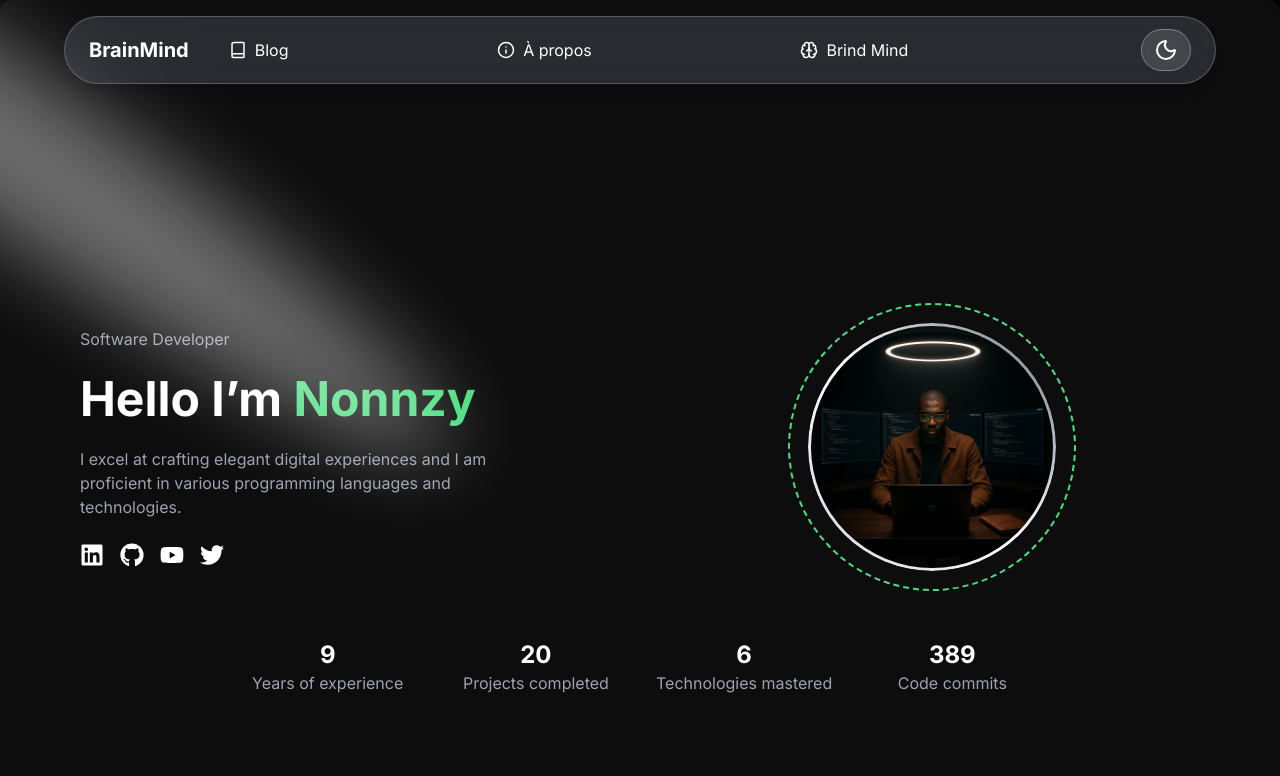
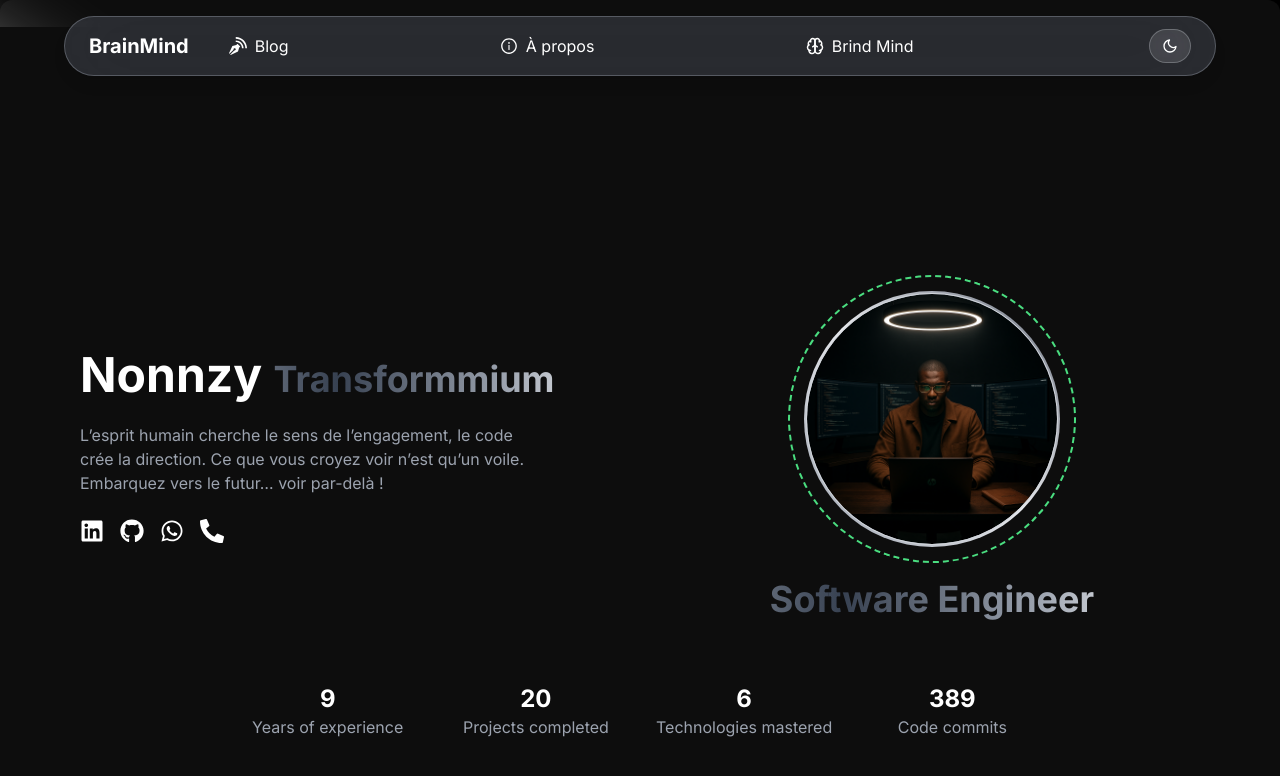
Before and after one commit to nonnzy7even7iete/brainmind, a React (Vite) app: page / in a window 1280 px wide. Shown: the top 776 px of the page. Built offline with nearby package versions, Linux system fonts and the light colour scheme.

Commit message:
Mise à jour brainmind

```diff
--- a/src/components/Navbar.jsx
+++ b/src/components/Navbar.jsx
@@ -1,13 +1,19 @@
 import { useState, useEffect } from "react";
 import { Link } from "react-router-dom";
-import { Menu, X, Book, Info, Brain, Moon, Sun } from "lucide-react";
+
+// 🔹 React Icons
+import { ImBlog } from "react-icons/im";
+import { AiOutlineInfoCircle } from "react-icons/ai";
+import { LuBrain } from "react-icons/lu";
+import { FiMoon, FiSun } from "react-icons/fi";
+import { CgMenuRightAlt, CgClose } from "react-icons/cg";
+
 import { Button } from "@/components/ui/button";
 
 export default function Navbar() {
-  const [open, setOpen] = useState(false); // état menu mobile
-  const [dark, setDark] = useState(false); // état thème
+  const [open, setOpen] = useState(false);
+  const [dark, setDark] = useState(false);
 
-  // ------------------ GESTION DU DARK MODE ------------------
   useEffect(() => {
     if (dark) {
       document.documentElement.classList.add("dark");
@@ -18,23 +24,20 @@ export default function Navbar() {
 
   const toggleTheme = () => setDark((prev) => !prev);
 
-  // ------------------ STYLE COMMUN POUR TOUS LES BOUTONS ------------------
   const buttonStyle = `
     rounded-full p-2 transition-colors duration-500
-    bg-gray-400/30 dark:bg-gray-800/40
-    border border-gray-300/40 dark:border-gray-600/40
+    bg-gray-400/10 dark:bg-gray-800/40  /* 🔹 soft et transparent */
+    border border-gray-300/30 dark:border-gray-600/40
     backdrop-blur-xl
-    hover:bg-gray-500/40 dark:hover:bg-gray-700/50
+    hover:bg-gray-400/20 dark:hover:bg-gray-700/50
   `;
 
-  // ------------------ STYLE COMMUN POUR TOUS LES LIENS (DESKTOP) ------------------
   const linkStyle = `
     flex items-center gap-2 text-white dark:text-gray-200
     transition-all duration-300 transform hover:scale-105 hover:font-semibold
     hover:text-white-400
   `;
 
-  // ------------------ STYLE COMMUN POUR TOUS LES LIENS (MOBILE) ------------------
   const linkStyleMobile = `
     flex items-center gap-3 text-white dark:text-white
     transition-all duration-300 transform hover:scale-105 hover:font-semibold
@@ -43,7 +46,7 @@ export default function Navbar() {
 
   return (
     <>
-      {/* ------------------ NAVBAR PRINCIPALE ------------------ */}
+      {/* NAVBAR PRINCIPALE */}
       <nav
         className="fixed top-4 left-1/2 -translate-x-1/2 w-[90vw] z-50
                    bg-gray-500/30 dark:bg-gray-900/30 backdrop-blur-2xl
@@ -51,7 +54,7 @@ export default function Navbar() {
                    rounded-full transition-colors duration-500 shadow-lg"
       >
         <div className="max-w-7xl mx-auto px-6 py-3 flex items-center justify-between">
-          {/* --------- LOGO --------- */}
+          {/* LOGO */}
           <Link
             to="/"
             className="text-xl font-bold text-white dark:text-white transition-colors duration-500"
@@ -59,48 +62,44 @@ export default function Navbar() {
             BrainMind{" "}
           </Link>
 
-          {/* --------- LIENS VERSION DESKTOP --------- */}
+          {/* LIENS VERSION DESKTOP */}
           <div className="hidden md:flex flex-1 justify-between items-center ml-10">
             <Link to="/blog" className={linkStyle}>
-              <Book size={18} /> Blog
+              <ImBlog size={18} /> Blog
             </Link>
             <Link to="/about" className={linkStyle}>
-              <Info size={18} /> À propos
+              <AiOutlineInfoCircle size={18} /> À propos
             </Link>
             <Link to="/brindmind" className={linkStyle}>
-              <Brain size={18} /> Brind Mind
+              <LuBrain size={18} /> Brind Mind
             </Link>
 
-            {/* --------- BOUTON DARK/LIGHT MODE (desktop) --------- */}
+            {/* BOUTON DARK/LIGHT MODE (desktop) */}
             <Button
               variant="ghost"
               size="icon"
               onClick={toggleTheme}
               className={buttonStyle + " ml-6"}
             >
-              {dark ? (
-                <Sun className="text-yellow-400" />
-              ) : (
-                <Moon className="text-white" />
-              )}
+              {dark ? <FiSun className="text-yellow-400" /> : <FiMoon className="text-white" />}
             </Button>
           </div>
 
-          {/* --------- TOGGLE MENU MOBILE --------- */}
+          {/* TOGGLE MENU MOBILE */}
           <div className="md:hidden flex items-center gap-2">
             <Button
               variant="ghost"
               size="icon"
               onClick={() => setOpen(!open)}
-              className={buttonStyle}
+              className={buttonStyle + " p-4 text-3xl"} // 🔹 bouton menu plus grand
             >
-              <Menu className="text-white" />
+              <CgMenuRightAlt className="text-white" />
             </Button>
           </div>
         </div>
       </nav>
 
-      {/* ------------------ MENU MOBILE ------------------ */}
+      {/* MENU MOBILE */}
       <div
         className={`fixed inset-0 z-40 transition-transform duration-500 ease-in-out
                     ${open ? "translate-x-0" : "translate-x-full"}
@@ -112,38 +111,34 @@ export default function Navbar() {
             onClick={() => setOpen(false)}
             className={linkStyleMobile}
           >
-            <Book size={28} /> Blog
+            <ImBlog size={28} /> Blog
           </Link>
           <Link
             to="/about"
             onClick={() => setOpen(false)}
             className={linkStyleMobile}
           >
-            <Info size={28} /> À propos
+            <AiOutlineInfoCircle size={28} /> À propos
           </Link>
           <Link
             to="/brindmind"
             onClick={() => setOpen(false)}
             className={linkStyleMobile}
           >
-            <Brain size={28} /> Brind Mind
+            <LuBrain size={28} /> Brind Mind
           </Link>
 
-          {/* --------- BOUTON DARK/LIGHT MODE (mobile) --------- */}
+          {/* BOUTON DARK/LIGHT MODE (mobile) */}
           <Button
             variant="ghost"
             size="icon"
             onClick={toggleTheme}
             className={buttonStyle + " mt-10"}
           >
-            {dark ? (
-              <Sun className="text-yellow-400" size={24} />
-            ) : (
-              <Moon className="text-white" size={24} />
-            )}
+            {dark ? <FiSun className="text-yellow-400" size={24} /> : <FiMoon className="text-white" size={24} />}
           </Button>
 
-          {/* --------- BOUTON "FERMER" MOBILE --------- */}
+          {/* BOUTON "FERMER" MOBILE */}
           <div className="absolute bottom-10">
             <Button
               variant="ghost"
@@ -151,7 +146,7 @@ export default function Navbar() {
               onClick={() => setOpen(false)}
               className={buttonStyle + " p-4"}
             >
-              <X className="text-white" size={22} />
+              <CgClose className="text-white" size={22} />
             </Button>
           </div>
         </div>
--- a/src/components/ui/homePage.jsx
+++ b/src/components/ui/homePage.jsx
@@ -2,17 +2,18 @@
 
 import { useEffect, useState } from "react";
 import { motion } from "framer-motion";
-import { FaLinkedin, FaGithub, FaTwitter, FaYoutube } from "react-icons/fa";
+import { FaLinkedin, FaGithub, FaPhoneAlt, FaWhatsapp } from "react-icons/fa";
 import nonnzytr from "../../assets/NN.png";
 import Counter from "./Counter";
+import GradientText from "./GradientText";
 
 export default function HomePage() {
   const [counts, setCounts] = useState([0, 0, 0, 0]);
   const targets = [12, 26, 8, 499];
-  const cycleDuration = 7; // secondes
+  const cycleDuration = 7;
 
   useEffect(() => {
-    const stepInterval = 50; // ms
+    const stepInterval = 50;
     let interval;
 
     const runCounters = () => {
@@ -29,14 +30,12 @@ export default function HomePage() {
 
         if (currentStep >= steps) {
           clearInterval(interval);
-          // attendre 7s avant de recommencer
           setTimeout(runCounters, 7000);
         }
       }, stepInterval);
     };
 
     runCounters();
-
     return () => clearInterval(interval);
   }, []);
 
@@ -50,52 +49,105 @@ export default function HomePage() {
           transition={{ duration: 1 }}
           className="space-y-6"
         >
-          <h2 className="text-gray-400">Software Developer</h2>
-          <h1 className="text-4xl md:text-5xl font-bold">
-            Hello I’m <span className="text-green-400">Nonnzy</span>
+          <h1 className="text-4xl md:text-5xl font-bold relative z-50">
+            Nonnzy{" "}
+            <span>
+              <GradientText
+                text="Transformmium"
+                gradient={["#fff", "#ccc", "#fff"]}
+                duration={77}
+                fontSize="2.5rem"
+              />
+            </span>
           </h1>
-          <p className="text-gray-400 max-w-md">
-            I excel at crafting elegant digital experiences and I am proficient in various programming languages and technologies.
+          <p className="text-gray-400 max-w-md relative z-50">
+            L’esprit humain cherche le sens de l’engagement, le code crée la
+            direction. Ce que vous croyez voir n’est qu’un voile. Embarquez vers
+            le futur… voir par-delà !
           </p>
 
-          <div className="flex items-center gap-4 flex-wrap">
+          {/* Bloc icônes contact avec z-index et clic fonctionnel */}
+          <div className="flex items-center gap-4 flex-wrap mt-4 relative z-50">
             <div className="flex gap-4 text-2xl">
-              <a href="#" className="hover:text-green-400"><FaLinkedin /></a>
-              <a href="#" className="hover:text-green-400"><FaGithub /></a>
-              <a href="#" className="hover:text-green-400"><FaYoutube /></a>
-              <a href="#" className="hover:text-green-400"><FaTwitter /></a>
+              <a
+                href="https://www.linkedin.com/in/ton-profil"
+                target="_blank"
+                rel="noopener noreferrer"
+                className="hover:text-green-400 transition-colors duration-300"
+              >
+                <FaLinkedin />
+              </a>
+              <a
+                href="https://github.com/nonnzy7even7iete"
+                target="_blank"
+                rel="noopener noreferrer"
+                className="hover:text-green-400 transition-colors duration-300"
+              >
+                <FaGithub />
+              </a>
+              <a
+                href="https://wa.me/+2250575940418"
+                target="_blank"
+                rel="noopener noreferrer"
+                className="hover:text-green-400 transition-colors duration-300"
+              >
+                <FaWhatsapp />
+              </a>
+              <a
+                href="tel:+2250716049362"
+                className="hover:text-green-400 transition-colors duration-300"
+              >
+                <FaPhoneAlt />
+              </a>
             </div>
           </div>
         </motion.div>
 
-        {/* Photo */}
+        {/* Photo + Cercle animé + Contour acier fin + Software Engineer */}
         <motion.div
           initial={{ opacity: 0, scale: 0.8 }}
           animate={{ opacity: 1, scale: 1 }}
           transition={{ duration: 1 }}
-          className="relative flex justify-center items-center"
+          className="flex flex-col items-center justify-center"
         >
-          <motion.div
-            animate={{ rotate: 360 }}
-            transition={{ repeat: Infinity, duration: 10, ease: "linear" }}
-            className="absolute w-72 h-72 rounded-full border-2 border-green-400 border-dashed"
-          />
-          <div className="w-64 h-64 rounded-full overflow-hidden relative border-4 border-transparent">
-            <div className="absolute inset-0 rounded-full p-[3px] bg-gradient-to-tr from-gray-300 via-white to-gray-500">
-              <div className="w-full h-full rounded-full overflow-hidden">
+          <div className="relative w-72 h-72 flex items-center justify-center pointer-events-none">
+            {/* Cercle animé */}
+            <motion.div
+              animate={{ rotate: 360 }}
+              transition={{ repeat: Infinity, duration: 10, ease: "linear" }}
+              className="absolute w-full h-full rounded-full border-2 border-green-400 border-dashed"
+            />
+            {/* Contour acier + photo */}
+            <div className="absolute w-64 h-64 rounded-full p-[2px] bg-gradient-to-tr from-gray-400 via-gray-200 to-gray-500 flex items-center justify-center">
+              <div className="w-full h-full rounded-full overflow-hidden border border-gray-300">
                 <img
                   src={nonnzytr}
                   alt="Nonnzy"
-                  className="object-cover w-full h-full"
+                  className="object-cover w-full h-full rounded-full"
                 />
               </div>
             </div>
           </div>
+
+          {/* Texte Software Engineer */}
+          <motion.h2
+            initial={{ opacity: 0, y: 20 }}
+            animate={{ opacity: 1, y: 0 }}
+            transition={{ duration: 1.2, delay: 1 }}
+            className="mt-4 text-center text-white relative z-50"
+          >
+            <GradientText
+              text="Software Engineer"
+              gradient={["#fff", "#ccc", "#fff"]}
+              duration={77}
+              fontSize="1.5rem"
+            />
+          </motion.h2>
         </motion.div>
       </div>
 
       {/* Stats synchronisés */}
-      <div className="grid grid-cols-2 md:grid-cols-4 gap-8 mt-16 text-center">
+      <div className="grid grid-cols-2 md:grid-cols-4 gap-8 mt-16 text-center relative z-50">
         <div>
           <Counter value={counts[0]} />
           <p className="text-gray-400">Years of experience</p>
--- a/src/pages/Home.jsx
+++ b/src/pages/Home.jsx
@@ -2,7 +2,7 @@
 
 import React from "react";
 import Heropages from "@/components/ui/homePage";
-import { Spotlight } from "@/components/ui/Spotlight";
+import  Spotlight  from "@/components/ui/Spotlight";
 
 const Home = () => {
   return (
@@ -17,7 +17,7 @@ const Home = () => {
       </div>
 
       {/* Hero */}
-      <div className="relative z-20 pt-[27px]">
+      <div className="relative z-40 pt-[27px]">
         <Heropages color="white" opacity={0.3} />
       </div>
 
```
Also changed, not shown: src/components/ui/Spotlight.jsx (+7 -7 lines), src/pages/About.jsx (+25 -47 lines), src/pages/Blog.jsx (+17 -14 lines), src/assets/Nonnzytr.jpg (added).
